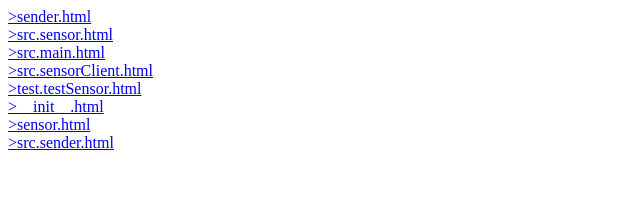
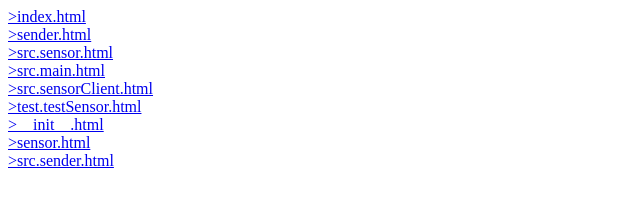
Before and after one commit to MAD-FiS/resmon-sensor, a plain HTML site: page docs/index.html in a window 1280 px wide. Shown: the whole page, without its empty margins (0-640 px from the left). Drawn offline with Linux system fonts and the light colour scheme.

Commit message:
[jenkins-autogen] add docs
http://217.182.73.67:8080/job/resmon_sensor_doc/24/

```diff
--- a/docs/index.html
+++ b/docs/index.html
@@ -12,7 +12,8 @@
 
           </nav>
           <section>
-               <article><a href="sender.html" target="_blank">>sender.html</a></article>
+               <article><a href="index.html" target="_blank">>index.html</a></article>
+<article><a href="sender.html" target="_blank">>sender.html</a></article>
 <article><a href="src.sensor.html" target="_blank">>src.sensor.html</a></article>
 <article><a href="src.main.html" target="_blank">>src.main.html</a></article>
 <article><a href="src.sensorClient.html" target="_blank">>src.sensorClient.html</a></article>
```
